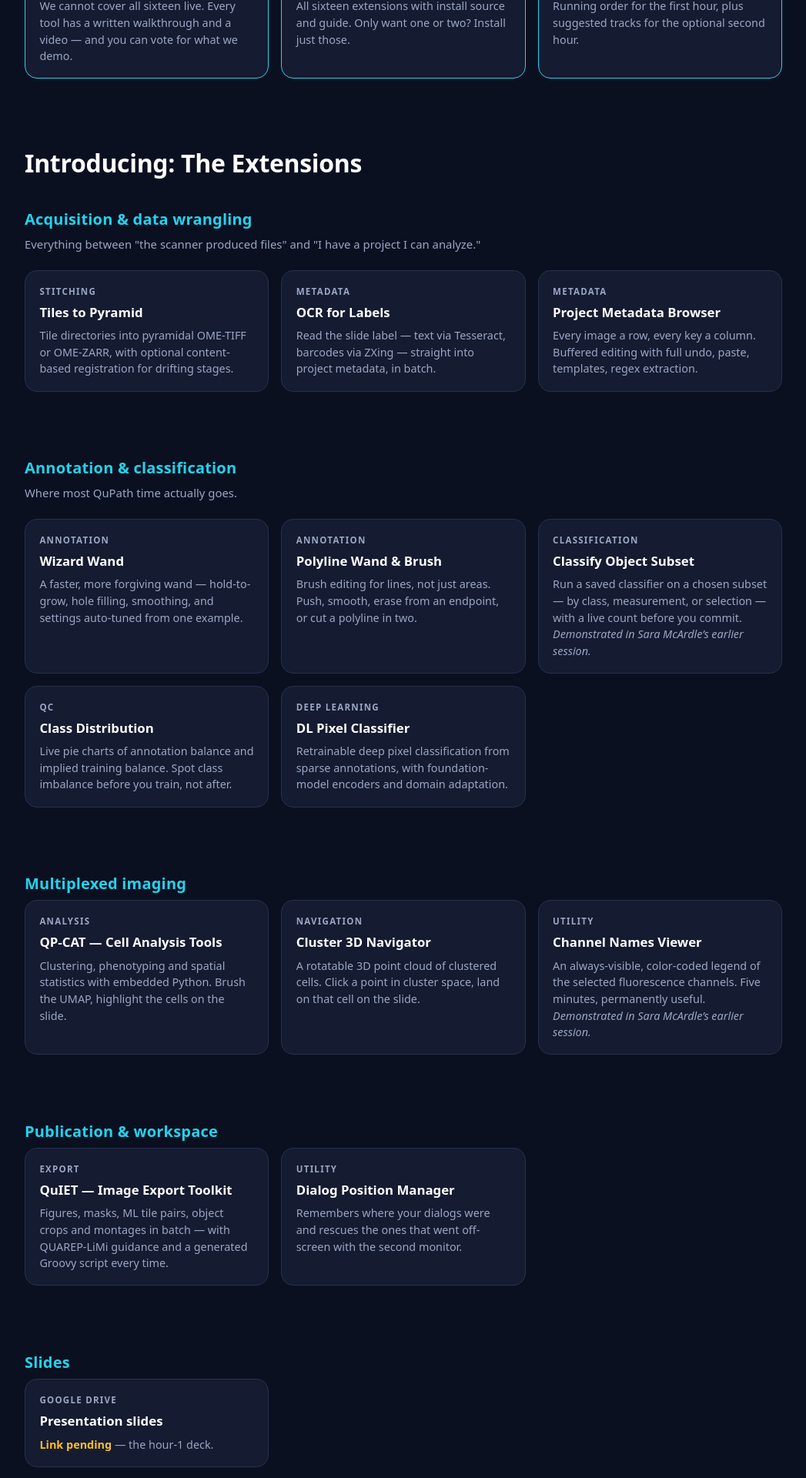
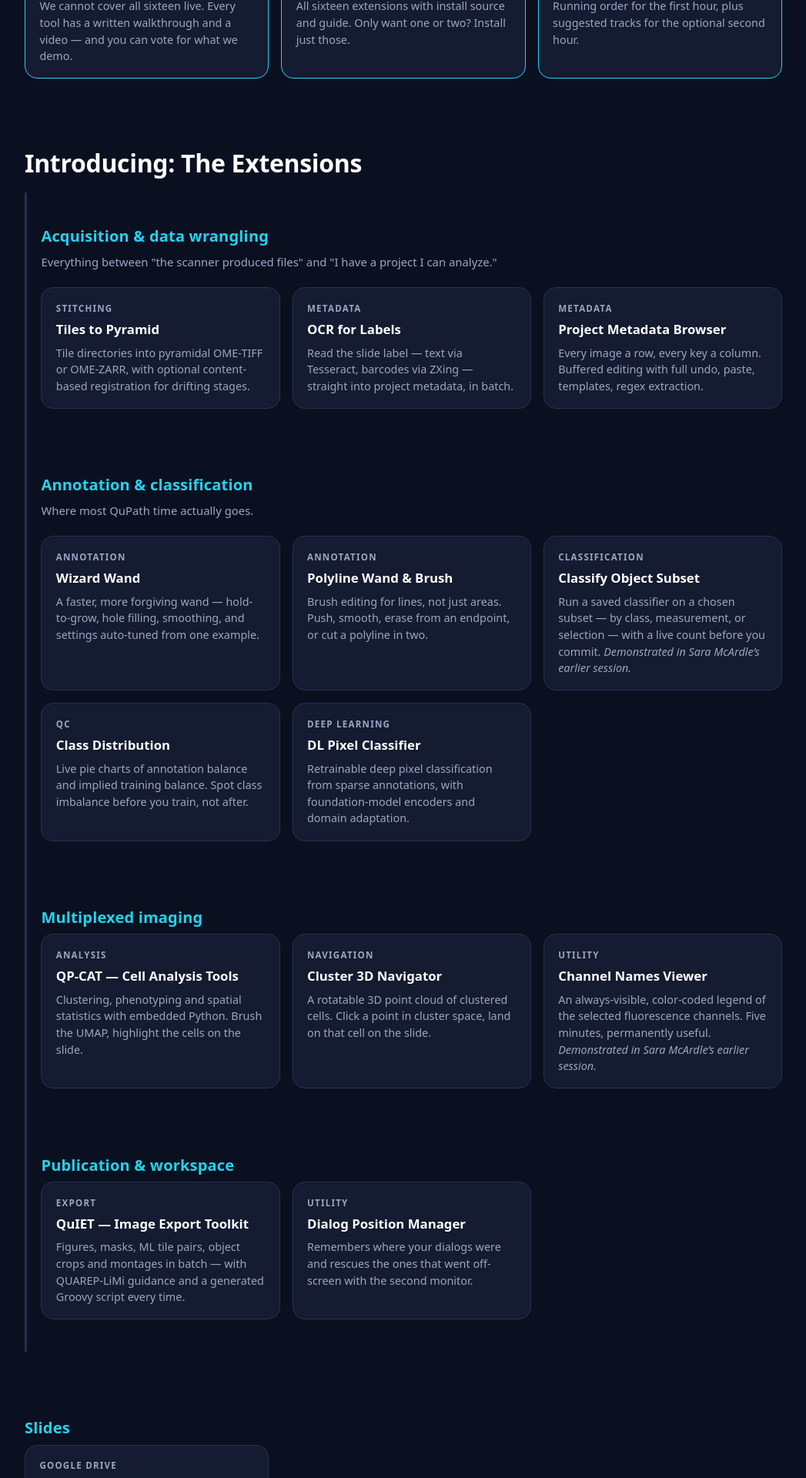
Before and after one commit to MichaelSNelson/BINA-I2K-2026-QuPath-Extensions, a Jekyll site: the page index.html, which Jekyll copies as it is, in a window 1280 px wide. Shown: the part 1938-3858 px from the top of the page at 77% size, without its empty margins (116-1163 px from the left). Built offline with Jekyll 4.4.1, drawn with Linux system fonts in a browser that asks for light colours.

Commit message:
Scope 'Introducing: The Extensions' to the extension sections only
The umbrella was a bare h2 with nothing under it, so every section that
followed read as part of the group - including Slides and
Acknowledgements, which are not extensions.

The four extension sections are now wrapped in a container the heading
owns, marked with a left rule that closes before Slides. The rule drops
away under 640px, where the indent would eat the gutter.

Inside : Acquisition & data wrangling, Annotation & classification,
         Multiplexed imaging, Publication & workspace
After  : Slides, Acknowledgements

Claude-Session: https://claude.ai/code/session_01KwiACUr5MacuDvqp74c96o

```diff
--- a/index.html
+++ b/index.html
@@ -31,6 +31,9 @@ a.chip:hover b{color:var(--cy)}
 section{padding:2.6rem 0}
 h2{font-size:1.25rem; color:var(--cy); margin:0 0 .35rem; letter-spacing:.01em}
 h2.umbrella{font-size:2rem; color:var(--ink); margin:2.6rem 0 -.6rem; letter-spacing:-.01em}
+.umbrella-group{border-left:3px solid var(--hair); padding-left:1.15rem; margin:1.4rem 0 2.6rem}
+.umbrella-group>section:first-child{margin-top:.8rem}
+@media (max-width:640px){.umbrella-group{border-left:0; padding-left:0}}
 .note{color:var(--mut); font-size:.93rem; margin:0 0 1.3rem; max-width:46rem}
 .grid{display:grid; grid-template-columns:repeat(auto-fill,minmax(16.5rem,1fr)); gap:1rem}
 .card{display:block; background:var(--panel); border:1px solid var(--hair); border-radius:16px;
@@ -160,6 +163,7 @@ footer{border-top:1px solid var(--hair); margin-top:2rem; padding:1.6rem 0 4rem;
 </section>
 
 <h2 class="umbrella">Introducing: The Extensions</h2>
+<div class="umbrella-group">
 
 <section>
   <h2>Acquisition &amp; data wrangling</h2>
@@ -238,6 +242,7 @@ footer{border-top:1px solid var(--hair); margin-top:2rem; padding:1.6rem 0 4rem;
     </a>
   </div>
 </section>
+</div>
 
 <section>
   <h2>Slides</h2>
```
